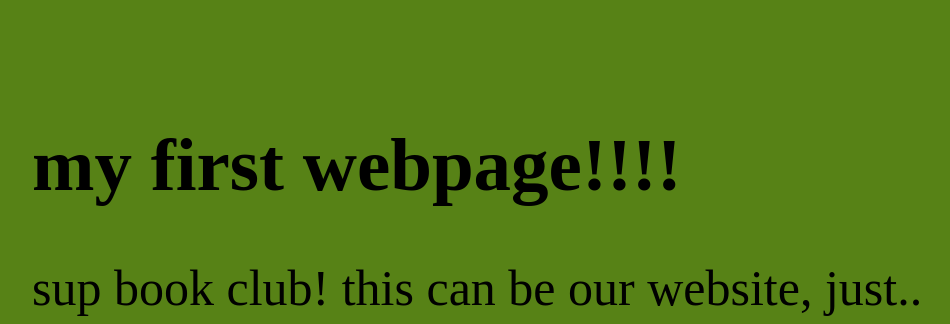
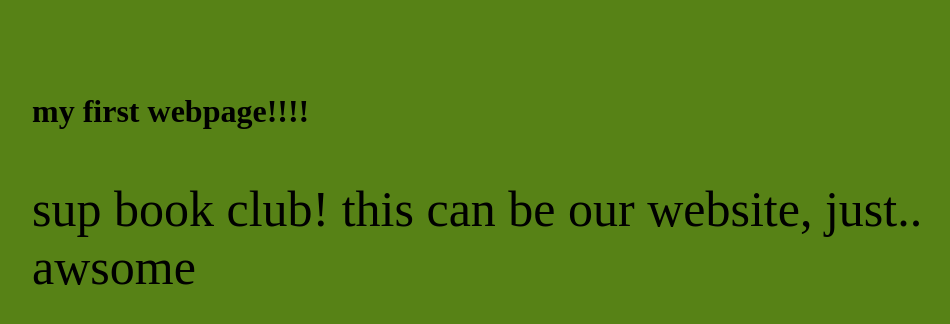
Before and after one commit to iratecarton/iratecarton.github.io, a plain HTML site: page index.html in a window 1280 px wide. Shown: the top 324 px of the page, without its empty margins (104-1054 px from the left). Drawn offline with Linux system fonts and the light colour scheme.

Commit message:
Update index.html

```diff
--- a/index.html
+++ b/index.html
@@ -19,7 +19,6 @@
 
         }
         h1 {
-          font-size: 75px;
         }
         p {
             font-size: 50px;
```
